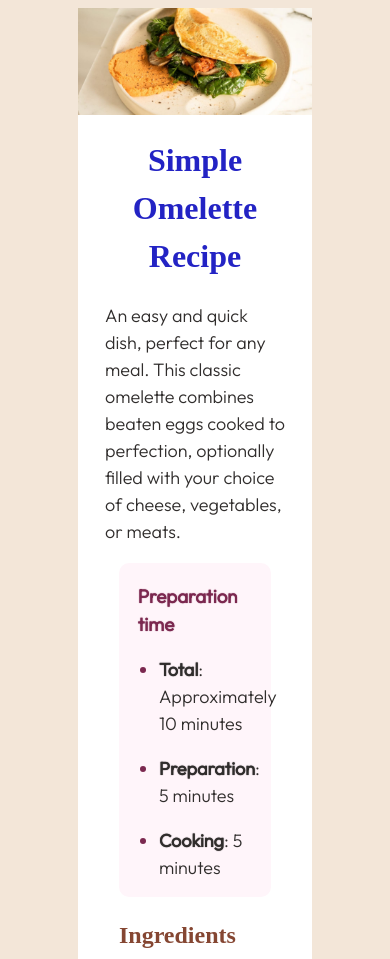
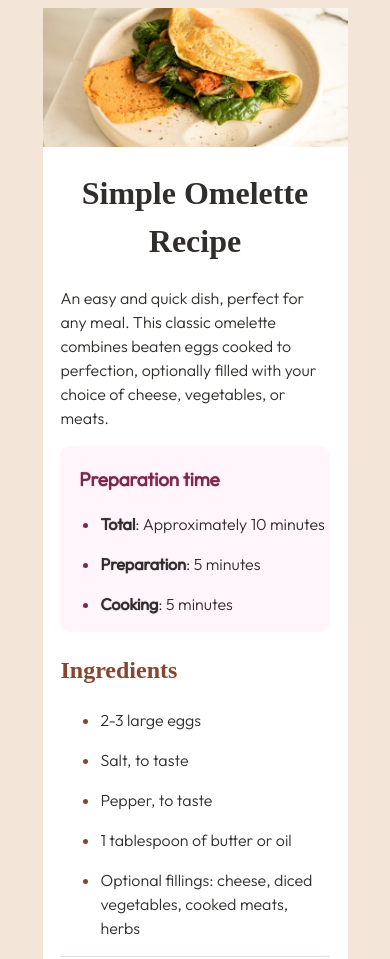
Before and after one commit to FeoLED/Recipe-Page-Challenge, a plain HTML site: page index.html in a window 390 px wide. Shown: the top 959 px of the page. Drawn offline with Linux system fonts and the light colour scheme; a web font is replaced by a local one.

Commit message:
added mobile style Dont trust it

```diff
--- a/styles.css
+++ b/styles.css
@@ -97,27 +97,30 @@ strong{
 }
 @media screen and (max-width:800px) {
     .main{
-        width:calc(1vw*60);
-        padding: 0;
-        padding-bottom: 1em;
+        width:calc(1vw*70);
+        padding:0 1em;
+        position: relative;
     }
     .picture{
-        width:calc(1vw*60);
+        width: calc(100% + 2em);
+        position: relative;
         border-radius: 0px;
+    }
+    .timeContainer{
+        width:calc(1vw*69);
     }
     h1{
         text-align: center;
-        color:rgb(35, 35, 196);
-        padding-left:1.5em;
-        padding-right: 1.5em;
+        padding: auto 1em;
 
     }
     .ingredientsDiv, .instructionsDiv, .nutritionDiv, .description{
-        padding-left:1.5em;
-        padding-right: 1.5em;
+      width: calc(1vw*69);
+
     }
     p,li{
-        font-size: 18px;
+        font-size: 16px;
+
     }
     li{
         margin-top:1em;
```
Also changed, not shown: index.html (+2 -0 lines).
